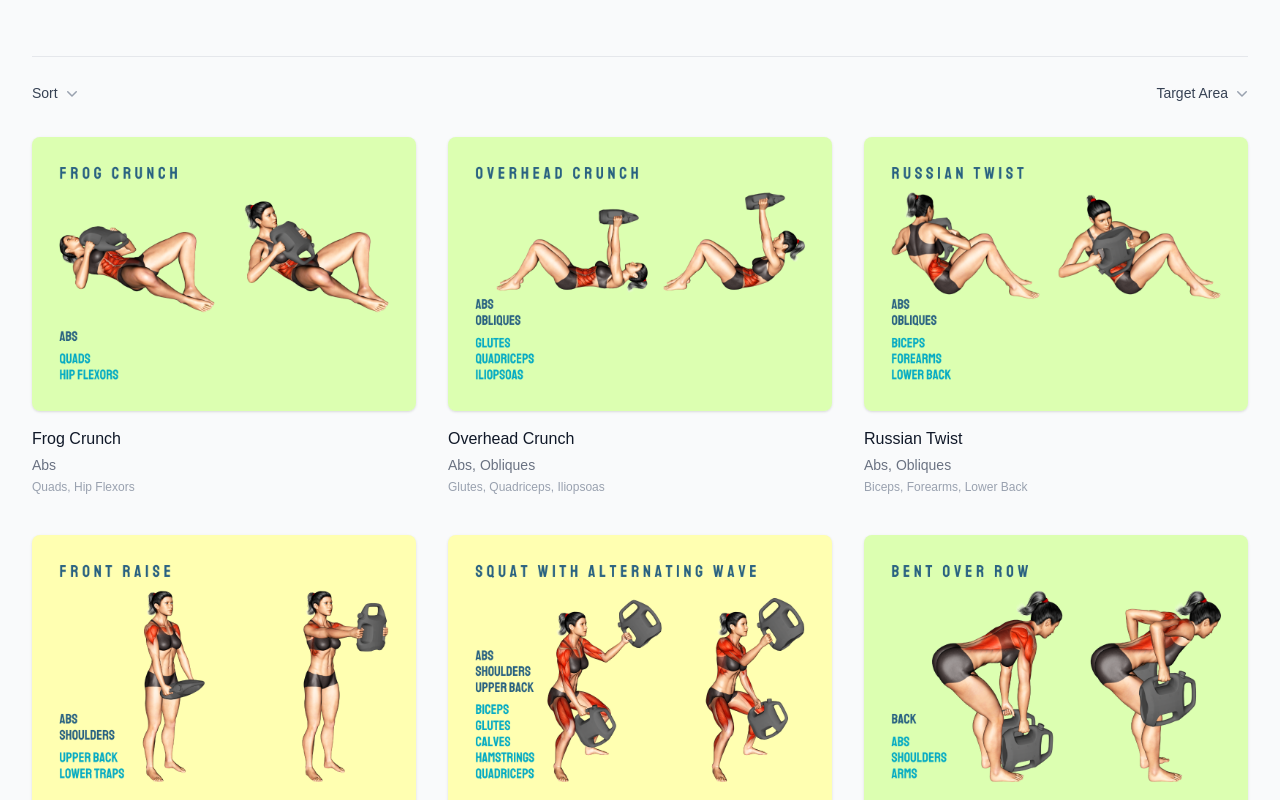
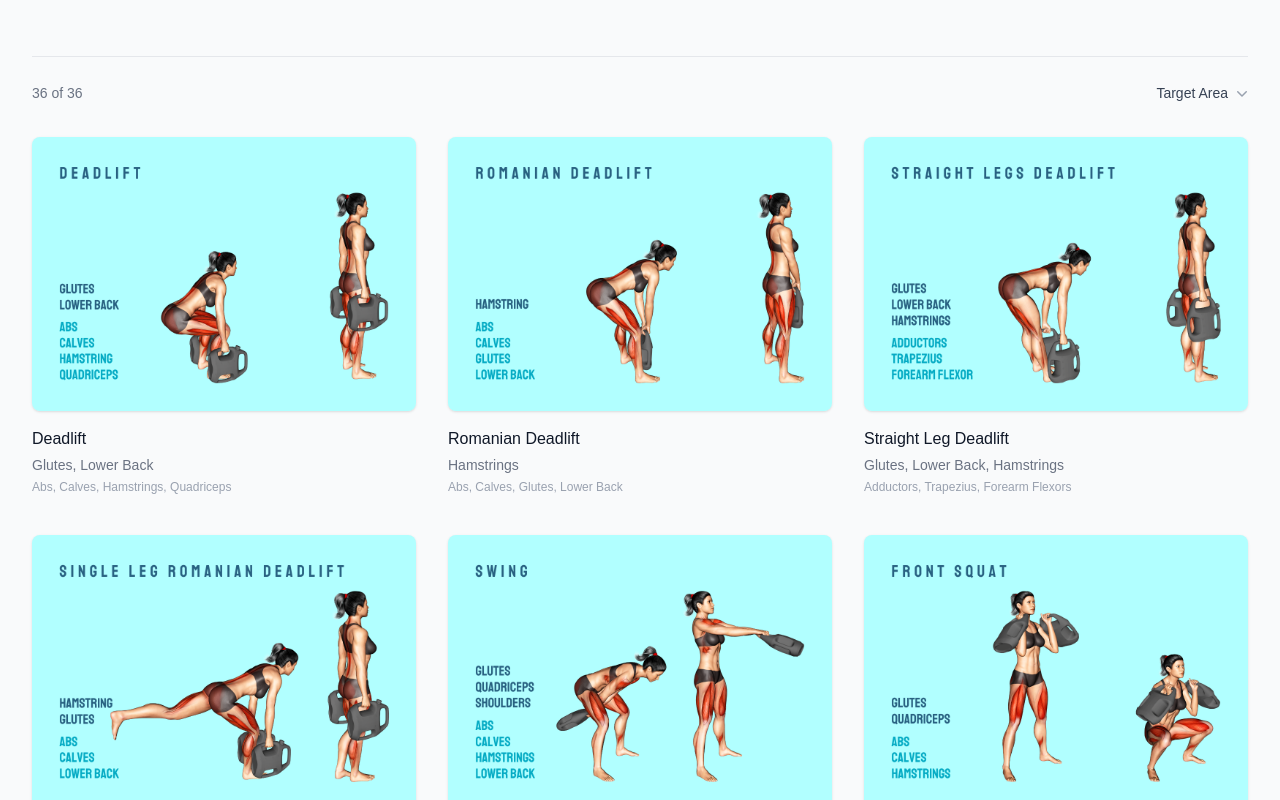
Before and after one commit to srogov/aguaforce-cards, a Next.js app: page / in a window 1280 px wide. Shown: the part 320-1120 px from the top of the page. Built offline with nearby package versions, Linux system fonts and the light colour scheme.

Commit message:
improve badges position

```diff
--- a/src/app/page.tsx
+++ b/src/app/page.tsx
@@ -10,10 +10,6 @@ import {
   Disclosure,
   DisclosureButton,
   DisclosurePanel,
-  Menu,
-  MenuButton,
-  MenuItem,
-  MenuItems,
   Popover,
   PopoverButton,
   PopoverPanel,
@@ -21,15 +17,12 @@ import {
 import { XMarkIcon } from '@heroicons/react/24/outline'
 import { ChevronDownIcon } from '@heroicons/react/20/solid'
 import { RemovableBadge } from '@/components/badge'
-import { sortOptions } from '@/data/sort-options'
 import { getCards, getMuscleOptions, getTargetAreaOptions } from '@/services/cards-service'
-import type { CardSortBy } from '@/services/cards-service'
 
 export default function Home() {
   const [mobileFiltersOpen, setMobileFiltersOpen] = useState(false)
   const [selectedMuscles, setSelectedMuscles] = useState<string[]>([])
   const [selectedTargetAreas, setSelectedTargetAreas] = useState<string[]>([])
-  const [sortBy, setSortBy] = useState<CardSortBy>('main')
 
   function toggleMuscle(muscle: string) {
     setSelectedMuscles((prev) =>
@@ -52,9 +45,11 @@ export default function Home() {
   )
 
   const visibleCards = useMemo(
-    () => getCards({ filter: { muscles: activeMuscles, targetAreas: selectedTargetAreas }, sortBy }),
-    [activeMuscles, selectedTargetAreas, sortBy],
+    () => getCards({ filter: { muscles: activeMuscles, targetAreas: selectedTargetAreas } }),
+    [activeMuscles, selectedTargetAreas],
   )
+
+  const totalCardsCount = useMemo(() => getCards().length, [])
 
   return (
     <div className="bg-gray-50">
@@ -218,18 +213,12 @@ export default function Home() {
             </p>
           </div>
 
-          {/* Filters */}
-          <section aria-labelledby="filter-heading" className="border-t border-gray-200 pt-6">
-            <h2 id="filter-heading" className="sr-only">
-              Product filters
-            </h2>
-
            {(selectedTargetAreas.length > 0 || activeMuscles.length > 0) && (
-              <div className="flex flex-wrap items-center gap-2 pb-4">
+            <div className="mb-4 flex flex-wrap items-center justify-center gap-2">
               {selectedTargetAreas.map((targetArea) => (
                 <RemovableBadge
                   key={`target-area-${targetArea}`}
-                    color="indigo"
+                  color="gray"
                   onRemove={() => toggleTargetArea(targetArea)}
                 >
                   {targetArea}
@@ -240,60 +229,30 @@ export default function Home() {
                   {muscle}
                 </RemovableBadge>
               ))}
-                <button
-                  type="button"
-                  onClick={() => {
-                    setSelectedTargetAreas([])
-                    setSelectedMuscles([])
-                  }}
-                  className="text-sm font-medium text-gray-500 hover:text-gray-700"
-                >
-                  Clear Filters
-                </button>
             </div>
           )}
 
+          {/* Filters */}
+          <section aria-labelledby="filter-heading" className="border-t border-gray-200 pt-6">
+            <h2 id="filter-heading" className="sr-only">
+              Product filters
+            </h2>
+
             <div className="flex items-center justify-between">
-              <Menu as="div" className="relative inline-block text-left">
-                <MenuButton className="group inline-flex justify-center text-sm font-medium text-gray-700 hover:text-gray-900">
-                  Sort
-                  <ChevronDownIcon
-                    aria-hidden="true"
-                    className="-mr-1 ml-1 size-5 shrink-0 text-gray-400 group-hover:text-gray-500"
-                  />
-                </MenuButton>
+              <span className="text-sm text-gray-500 tabular-nums">
+                {visibleCards.length} of {totalCardsCount}
+              </span>
 
-                <MenuItems
-                  transition
-                  className="absolute left-0 z-10 mt-2 w-40 origin-top-left rounded-md bg-white shadow-2xl ring-1 ring-black/5 transition focus:outline-hidden data-closed:scale-95 data-closed:transform data-closed:opacity-0 data-enter:duration-100 data-enter:ease-out data-leave:duration-75 data-leave:ease-in"
-                >
-                  <div className="py-1">
-                    {sortOptions.map((option) => (
-                      <MenuItem key={option.name}>
-                        <button
-                          type="button"
-                          onClick={() => setSortBy(option.value)}
-                          className={`block w-full px-4 py-2 text-left text-sm font-medium data-focus:bg-gray-100 data-focus:outline-hidden ${
-                            sortBy === option.value ? 'text-indigo-600' : 'text-gray-900'
-                          }`}
-                        >
-                          {option.name}
-                        </button>
-                      </MenuItem>
-                    ))}
-                  </div>
-                </MenuItems>
-              </Menu>
-
+              {/* Mobile filter button hidden from UI, keep logic intact */}
               <button
                 type="button"
                 onClick={() => setMobileFiltersOpen(true)}
-                className="inline-block text-sm font-medium text-gray-700 hover:text-gray-900 sm:hidden"
+                className="hidden text-sm font-medium text-gray-700 hover:text-gray-900"
               >
                 Filters
               </button>
 
-              <div className="hidden items-center gap-4 sm:flex">
+              <div className="flex items-center gap-4">
                 <Popover className="relative inline-block text-left">
                   <PopoverButton className="group inline-flex items-center justify-center text-sm font-medium text-gray-700 hover:text-gray-900">
                     <span>Target Area</span>
--- a/src/data/sort-options.ts
+++ /dev/null
@@ -1,11 +0,0 @@
-import type { CardSortBy } from '@/services/cards-service'
-
-export type SortOption = {
-  name: string
-  value: CardSortBy
-}
-
-export const sortOptions: SortOption[] = [
-  { name: 'Main Muscles', value: 'main' },
-  { name: 'Supporting Muscles', value: 'supporting' },
-]
--- a/src/services/cards-service.ts
+++ b/src/services/cards-service.ts
@@ -2,8 +2,6 @@ import { cards } from '@/data/cards'
 import type { Cards } from '@/data/cards'
 
 export type { Cards }
-
-export type CardSortBy = 'main' | 'supporting'
 
 export type CardFilter = {
   muscles?: string[]
@@ -12,7 +10,6 @@ export type CardFilter = {
 
 export type GetCardsOptions = {
   filter?: CardFilter
-  sortBy?: CardSortBy
 }
 
 const TARGET_AREAS = ['Arms', 'Back', 'Chest', 'Core/Abs', 'Glutes/Booty', 'Legs', 'Shoulders'] as const
@@ -71,15 +68,13 @@ function matchesFilter(card: Cards, filter?: CardFilter): boolean {
   return true
 }
 
-function sortCards(list: Cards[], sortBy?: CardSortBy): Cards[] {
-  if (!sortBy) return list
-  const sortKey = sortBy === 'main' ? 'muscles' : 'muscles2'
-  return [...list].sort((a, b) => a[sortKey].join(', ').localeCompare(b[sortKey].join(', ')))
+function sortCardsById(list: Cards[]): Cards[] {
+  return [...list].sort((a, b) => a.id.localeCompare(b.id, undefined, { numeric: true }))
 }
 
 export function getCards(options: GetCardsOptions = {}): Cards[] {
   const filtered = cards.filter((card) => matchesFilter(card, options.filter))
-  return sortCards(filtered, options.sortBy)
+  return sortCardsById(filtered)
 }
 
 export function getCardById(id: string): Cards | undefined {
```
Lines whose indentation alone changed are shown as unchanged.
